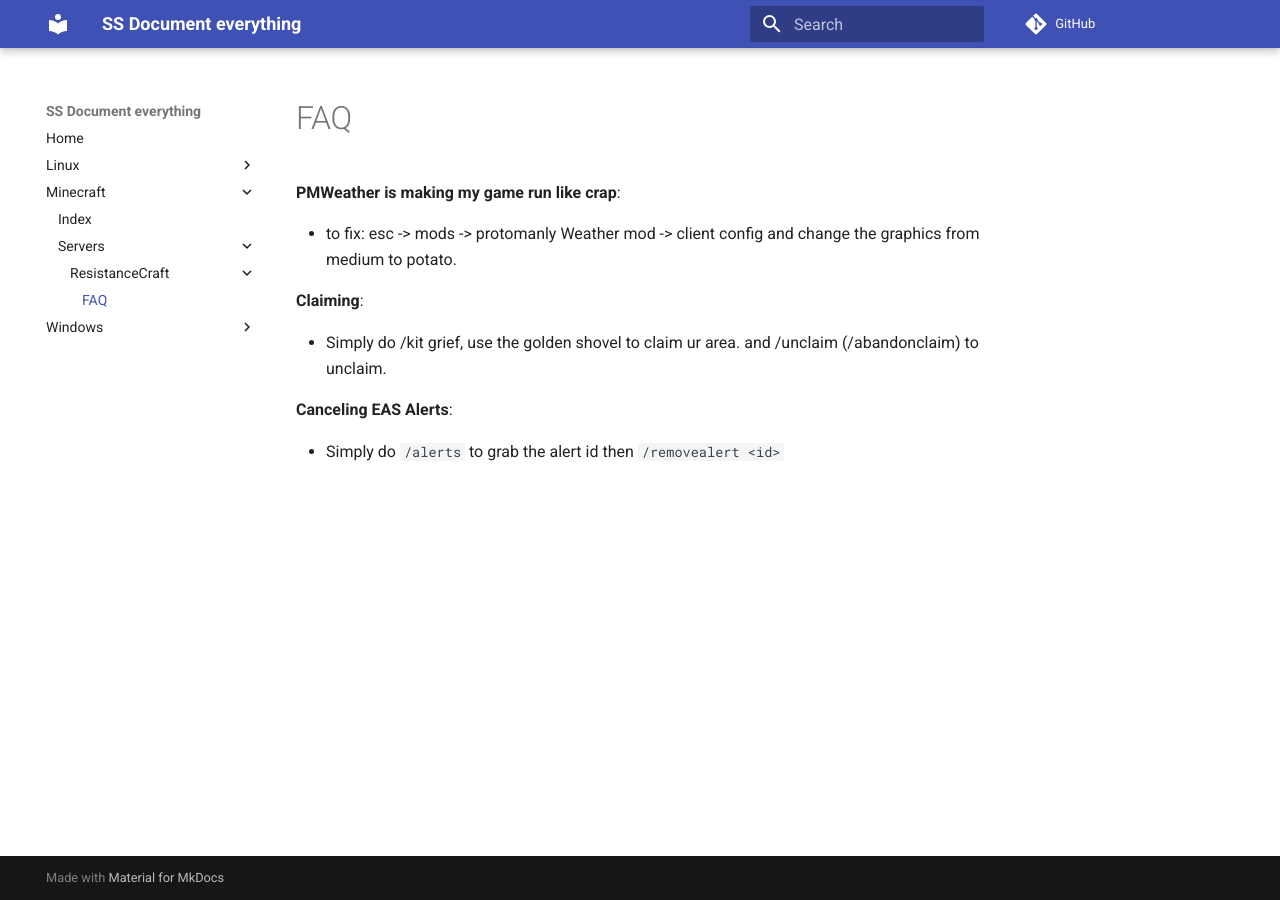
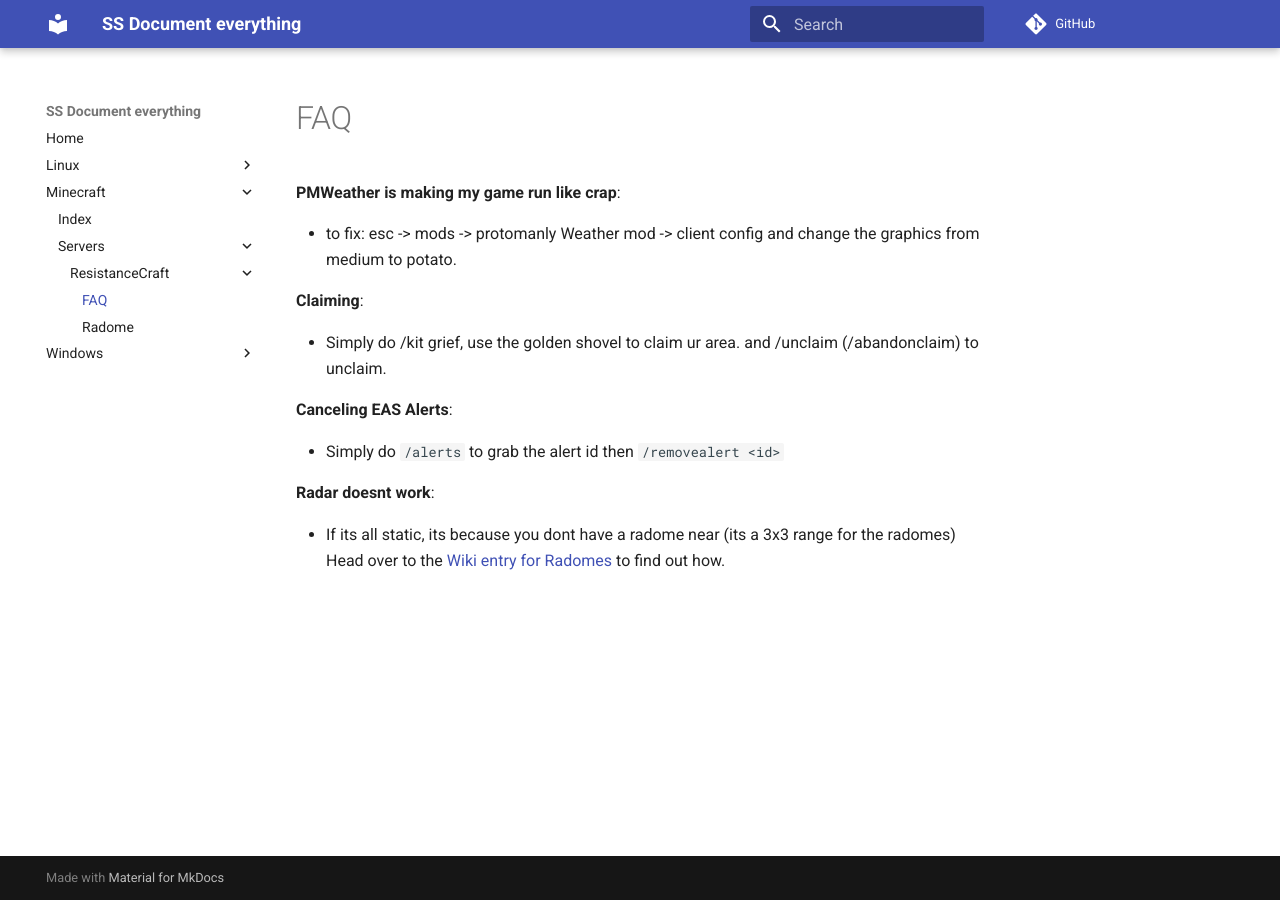
Before and after one commit to mystara2/notes, an MkDocs documentation site: the page built from docs/Minecraft/Servers/ResistanceCraft/FAQ.md, in a window 1280 px wide. Built offline with MkDocs 1.6.1 and Material for MkDocs 9.7.7, drawn with Linux system fonts in a browser that asks for light colours; comment, search, counter and statistics services are not loaded.

Commit message:
vault backup: 2025-12-02 14:45:24

```diff
--- a/docs/Minecraft/Servers/ResistanceCraft/FAQ.md
+++ b/docs/Minecraft/Servers/ResistanceCraft/FAQ.md
@@ -9,3 +9,7 @@
 **Canceling EAS Alerts**:
 
 * Simply do `/alerts` to grab the alert id then `/removealert <id>`
+
+**Radar doesnt work**:
+
+*  If its all static, its because you dont have a radome near (its a 3x3 range for the radomes) Head over to the [Wiki entry for Radomes](https://wiki.solarspire.net/Minecraft/Servers/ResistanceCraft/Radome/) to find out how.
```
Also changed, not shown: docs/Minecraft/Servers/ResistanceCraft/Radome.md (added, +2 -0 lines).
